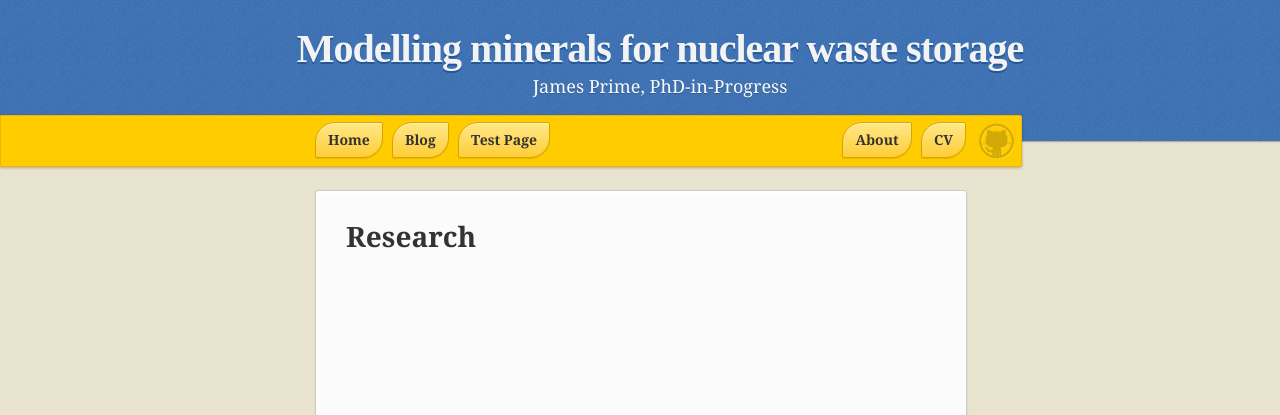
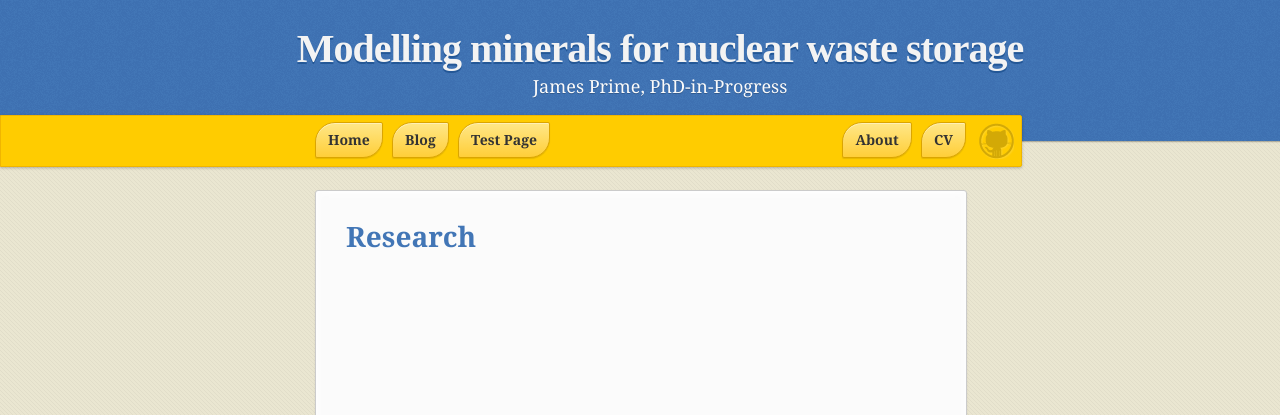
Before and after one commit to jamesprime/jamesprime.github.io, a Jekyll site: the page built from _pages/research/index.md, in a window 1280 px wide. Shown: the top 415 px of the page. Built offline with Jekyll 4.4.1, drawn with Linux system fonts in a browser that asks for light colours; nearby versions of some CDN libraries; some web fonts are replaced.

Commit message:
Updated _layouts/page.html, _sass/jamesprime.scss, and _sass/uberduper.scss
Added class "page_title" to h1 of, erm, page title in _layouts/page.html, and added specific stylings for h1.page_title (colour changes only, so far) in both _sass/jamesprime.scss and _sass/uberduper, as a test

```diff
--- a/_layouts/page.html
+++ b/_layouts/page.html
@@ -1,7 +1,7 @@
 ---
 layout: default
 ---
-<h1>{{ page.title }}</h1>
+<h1 class="page_title">{{ page.title }}</h1>
 
 <div class="page">
   {{ content }}
--- a/_sass/jamesprime.scss
+++ b/_sass/jamesprime.scss
@@ -44,6 +44,10 @@
 
 h1 {
     font-size: 28px;
+
+    &.page_title {
+        color: #4276b6;
+    }
 }
 
 h2 {
--- a/_sass/uberduper.scss
+++ b/_sass/uberduper.scss
@@ -27,6 +27,10 @@
             color: #0088d1; // Originally #0383c9; changed based on contrast-related recommendations from http://webaim.org/resources/contrastchecker/
             text-shadow: 1px 1px 10px #808080;
         }
+    }
+
+    &.page_title {
+        color: #fba919;
     }
 }
 
```
